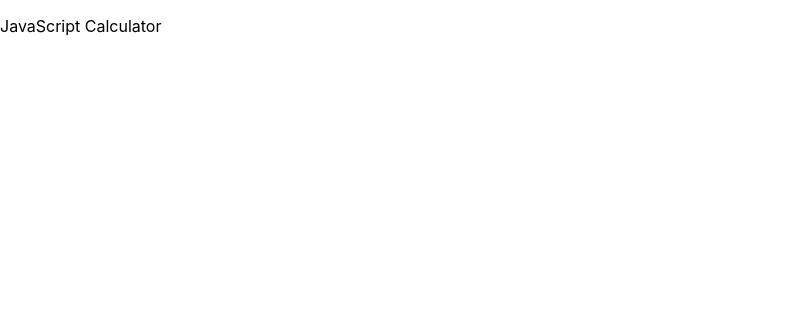
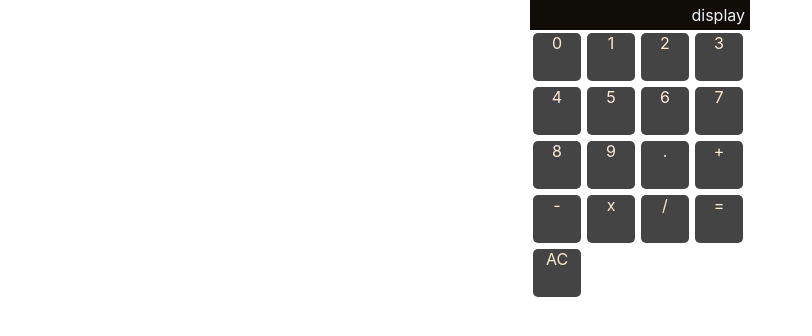
Before and after one commit to Mudows/fcc-javascript-calculator, a React (Create React App) app: page / in a window 1280 px wide. Shown: the top 336 px of the page, without its empty margins (0-812 px from the left). Built offline with nearby package versions, Linux system fonts and the light colour scheme.

Commit message:
ADD: base layout of the calculator.

```diff
--- a/src/App.css
+++ b/src/App.css
@@ -0,0 +1,27 @@
+.btn-small {
+  width: 48px;
+  height: 48px;
+  background-color: #444;
+  color: antiquewhite;
+  border-radius: 5px;
+  text-align: center;
+  margin: 3px;
+}
+
+.keyboard {
+  display: flex;
+  width: 216px;
+  flex-wrap: wrap;
+}
+
+#display {
+  background-color: #100c08;
+  color: #eff3f7;
+  text-align: end;
+  padding: 5px;
+}
+
+#calculator {
+  width: 220px;
+  margin: auto;
+}
--- a/src/App.js
+++ b/src/App.js
@@ -1,12 +1,13 @@
 import { Provider } from 'react-redux';
 import store from './redux/store'
+import Calculator from './components/Calculator';
 
 import './App.css';
 
 export default function App() {
   return (
     <Provider store={ store }>
-      <p>JavaScript Calculator</p>
+      <Calculator />
     </Provider>
   );
 }
--- a/src/components/Calculator.jsx
+++ b/src/components/Calculator.jsx
@@ -1,5 +1,17 @@
 import React from "react";
+import { connect } from "react-redux";
+import Keyboard from "./buttons/Keyboard";
+import Display from "./display/Display";
 
-export default class Calculator extends React.Component(){
-  s
+class Calculator extends React.Component {
+  render() {
+    return (
+      <div id="calculator">
+        <Display />
+        <Keyboard />
+      </div>
+    )
+  }
 }
+
+export default connect()(Calculator);
--- /dev/null
+++ b/src/components/buttons/Keyboard.jsx
@@ -0,0 +1,31 @@
+import React from "react";
+import { connect } from "react-redux";
+import SmallBtn from "./SmallBtn";
+
+class Keyboard extends React.Component {
+  render() {
+    return (
+      <div className="keyboard">
+        <SmallBtn sign={ 0 } btnId={'zero'} />
+        <SmallBtn sign={ 1 } btnId={'one'} />
+        <SmallBtn sign={ 2 } btnId={'two'} />
+        <SmallBtn sign={ 3 } btnId={'three'} />
+        <SmallBtn sign={ 4 } btnId={'four'} />
+        <SmallBtn sign={ 5 } btnId={'five'} />
+        <SmallBtn sign={ 6 } btnId={'six'} />
+        <SmallBtn sign={ 7 } btnId={'seven'} />
+        <SmallBtn sign={ 8 } btnId={'eight'} />
+        <SmallBtn sign={ 9 } btnId={'nine'} />
+        <SmallBtn sign={ "." } btnId={'decimal'} />
+        <SmallBtn sign={ '+' } btnId={'add'} />
+        <SmallBtn sign={ '-' } btnId={'subtract'} />
+        <SmallBtn sign={ 'x' } btnId={'multiply'} />
+        <SmallBtn sign={ '/' } btnId={'divide'} />
+        <SmallBtn sign={ "=" } btnId={'equals'} />
+        <SmallBtn sign={ 'AC' } btnId={'clear'} />
+      </div>
+    );
+  }
+}
+
+export default connect()(Keyboard);
--- /dev/null
+++ b/src/components/buttons/SmallBtn.jsx
@@ -0,0 +1,9 @@
+import React from "react";
+
+export default function SmallBtn({ sign, btnId }) {
+  return (
+    <div className="btn-small" id={ btnId }>
+      { sign }
+    </div>
+  )
+}
--- /dev/null
+++ b/src/components/display/Display.jsx
@@ -0,0 +1,14 @@
+import React from "react";
+import { connect } from "react-redux";
+
+class Display extends React.Component {
+  render() {
+    return(
+      <div id="display">
+        display
+      </div>
+    )
+  }
+}
+
+export default connect()(Display);
```
